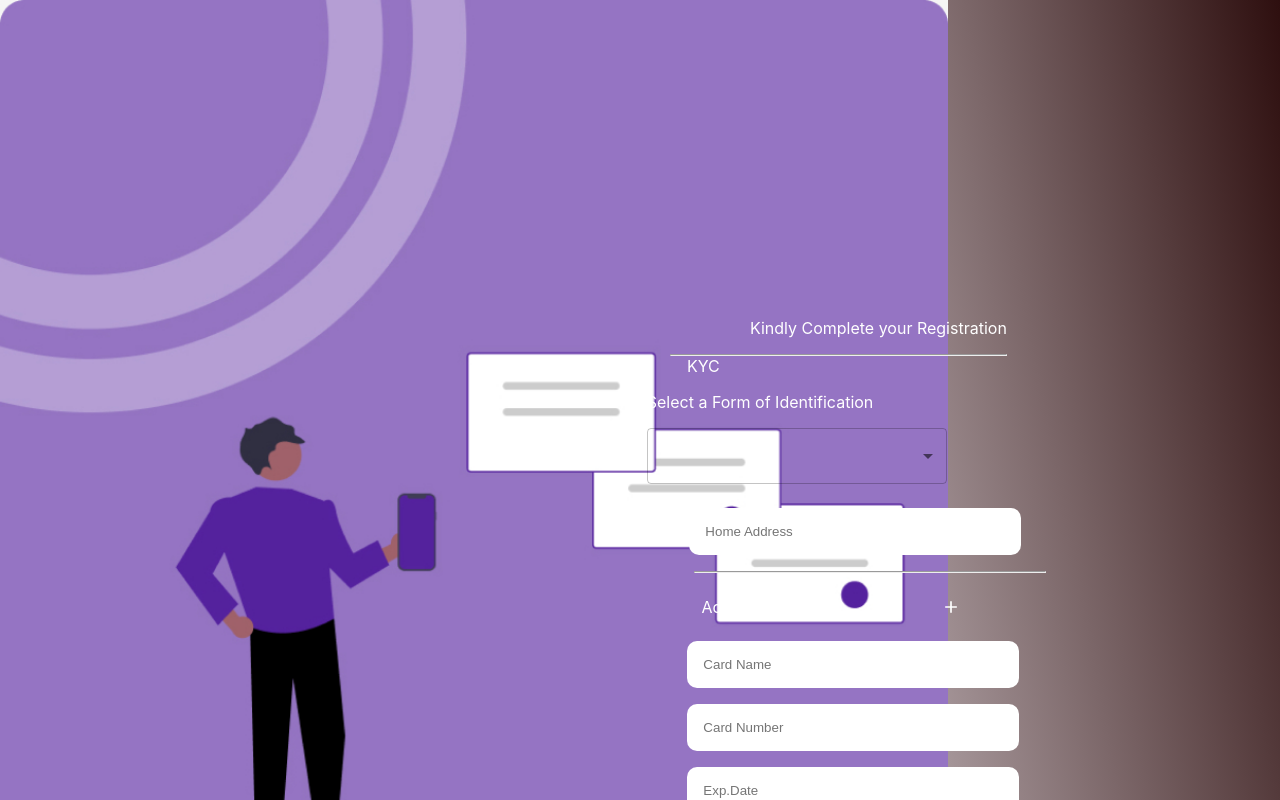
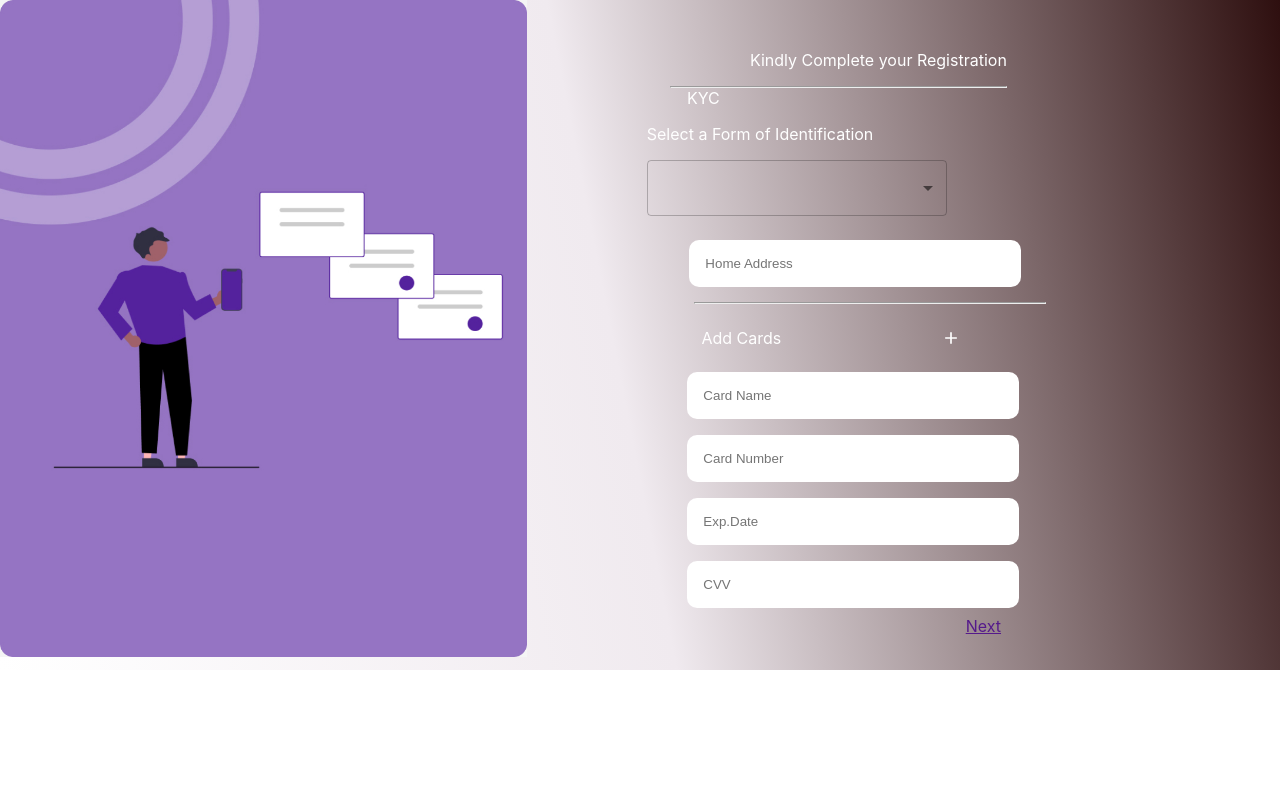
Before and after one commit to Longlasting1805/new-wallet, a React (Create React App) app: page /completeregistration in a window 1280 px wide. Shown: the top 800 px of the page. Built offline with nearby package versions, Linux system fonts and the light colour scheme.

Commit message:
images adjustments

```diff
--- a/src/App.css
+++ b/src/App.css
@@ -140,8 +140,8 @@ button{
 
 }
 .otp-img{
-  width: 50%;
-  height: 90vh;
+  width: 110%;
+  height: 95vh;
   background-color: red;
   display: flex;
   justify-content: flex-start;
@@ -312,6 +312,12 @@ input{
 }
 
 .registration-img{
-  width: 180%;
+  width: 100%;
+  height: 98%;
   display: flex;
 }
+
+.details-img{
+  height: 75%;
+  width: 90%;
+}
```
